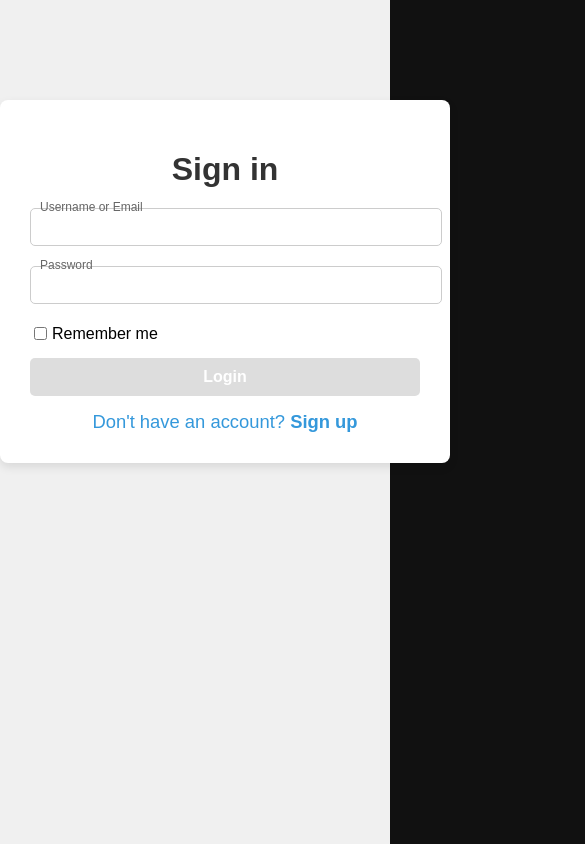
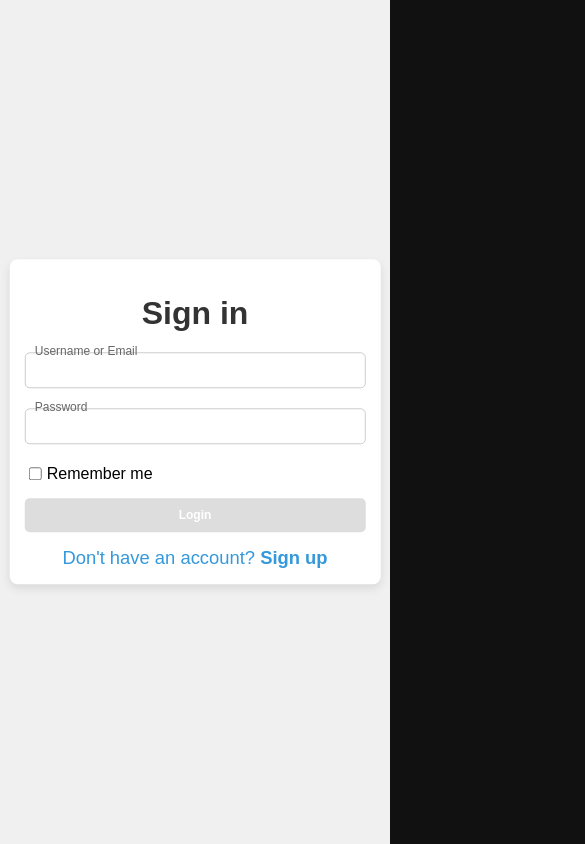
Before and after one commit to a9a99a9a9/webstr_hw2, a React (Create React App) app: page /signin in a window 390 px wide. Shown: the top 844 px of the page, 585 px wide, since content can reach past the window. Built offline with nearby package versions, Linux system fonts and the light colour scheme.

Commit message:
pref:signin css 수정

```diff
--- a/src/app/components/signin/SignIn.css
+++ b/src/app/components/signin/SignIn.css
@@ -1,12 +1,12 @@
 /* 배경을 흰색으로 설정 */
 .bg-image {
-  background-color: #f0f0f0; /* 배경색을 약간 회색으로 변경하여 대비를 줌 */
-  position: absolute;
+  background-color: #f0f0f0;
+  position:absolute;
   top: 0;
   left: 0;
   width: 100%;
   height: 100%;
-  z-index: -1; /* 배경을 다른 요소 뒤로 보이게 함 */
+  z-index: -1;
 }
 
 /* 로그인 카드와 회원가입 카드 */
@@ -20,13 +20,16 @@
   border-radius: 8px;
   transition: transform 0.3s ease-in-out, opacity 0.3s ease-in-out;
   opacity: 1;
-  top: 99%; /* 로그인 창을 더 위로 올리기 위해 top 값을 크게 조정 */
+  top: 50%;
+  left: 50%;
+  transform: translate(-50%, -50%);
+  box-sizing: border-box; /* 여백 계산 포함 */
 }
 
 .card.hidden {
-  transform: translateX(100%);
+  transform: translate(100%, -50%);
   opacity: 0;
-  display: block; /* 카드 전환 시 애니메이션 적용을 위해 display 속성 유지 */
+  display: block;
 }
 
 h1 {
@@ -39,16 +42,18 @@ h1 {
 .input {
   position: relative;
   margin-bottom: 20px;
+  width: 100%; /* 입력창이 박스 크기를 따라가도록 설정 */
 }
 
 .input input {
-  width: 100%;
+  width: 100%; /* 부모 요소에 맞게 자동으로 크기 조정 */
   padding: 10px;
   border: 1px solid #ccc;
   border-radius: 5px;
   font-size: 14px;
   transition: border-color 0.3s;
   background-color: #ffffff;
+  box-sizing: border-box; /* 박스 크기를 초과하지 않도록 설정 */
 }
 
 .input input:focus {
@@ -61,7 +66,7 @@ h1 {
   left: 10px;
   top: -8px;
   font-size: 12px;
-  color: #666; /* 대비를 위해 색상 조정 */
+  color: #666;
   transition: 0.3s;
 }
 
@@ -140,21 +145,70 @@ a.account-check:hover {
   display: flex;
   justify-content: center;
   align-items: center;
-  height: 200px; /* 로그인 창을 더 위로 올리기 위해 높이를 크게 조정 */
+  height: 100vh;
   position: relative;
 }
 
 /* Remember Me 및 약관 동의 텍스트 스타일 */
 .read-text {
-  color: black; /* 텍스트 색상을 검정으로 변경 */
+  color: black;
   font-size: 0.9rem;
 }
 
 .checkbox label {
-  color: black; /* 기본 체크박스 레이블 색상도 검정으로 설정 */
+  color: black;
 }
 
 .error-message {
-  color: red; /* 에러 메시지는 여전히 눈에 잘 띄도록 빨간색 유지 */
+  color: red;
   font-size: 0.85rem;
 }
+
+/* 반응형 설정 */
+@media (max-width: 768px) {
+  .card {
+    width: 90%;
+    padding: 20px;
+  }
+
+  h1 {
+    font-size: 20px;
+  }
+
+  .input input {
+    font-size: 13px; /* 글자 크기를 줄여 작은 화면에 맞춤 */
+  }
+
+  button {
+    font-size: 14px;
+    padding: 10px;
+  }
+
+  a.account-check {
+    font-size: 12px;
+  }
+}
+
+@media (max-width: 480px) {
+  .card {
+    width: 95%;
+    padding: 15px;
+  }
+
+  h1 {
+    font-size: 18px;
+  }
+
+  .input input {
+    font-size: 12px;
+  }
+
+  button {
+    font-size: 12px;
+    padding: 8px;
+  }
+
+  a.account-check {
+    font-size: 11px;
+  }
+}
```
